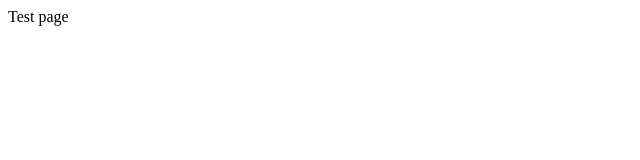
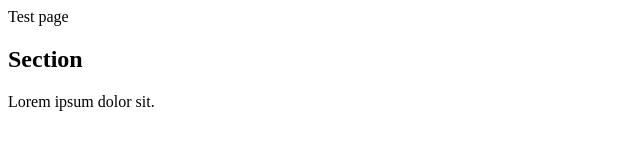
Before and after one commit to Mariyayatskiv/Lesson, a plain HTML site: page index.html in a window 1280 px wide. Shown: the whole page, without its empty margins (0-640 px from the left). Drawn offline with Linux system fonts and the light colour scheme.

Commit message:
Changed data in dev

```diff
--- a/index.html
+++ b/index.html
@@ -8,5 +8,9 @@
 </head>
 <body>
     Test page
+    <section>
+        <h2>Section</h2>
+        <p>Lorem ipsum dolor sit.</p>
+    </section>
 </body>
 </html>
```
